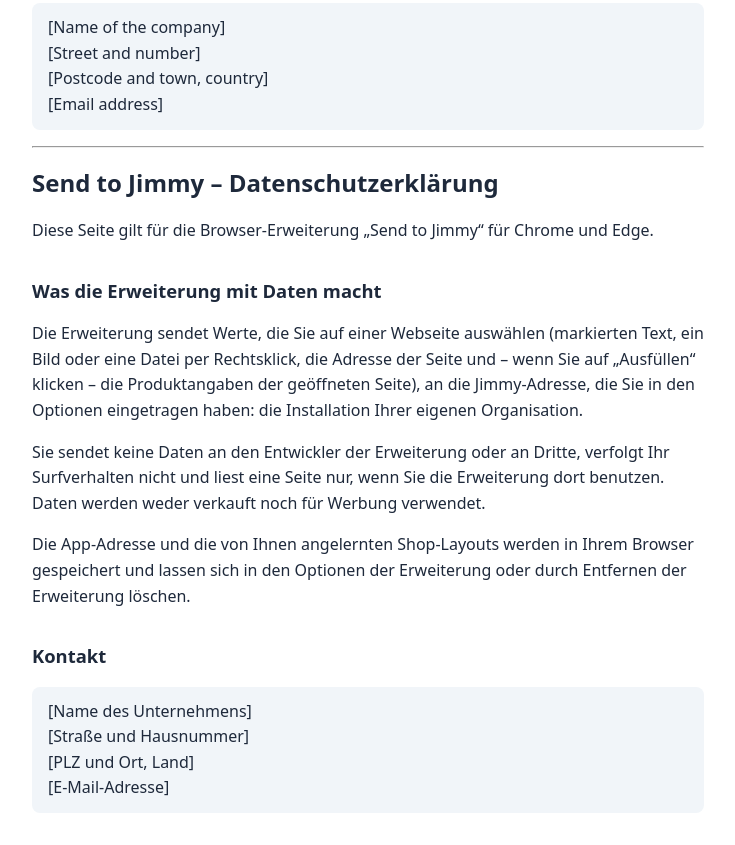
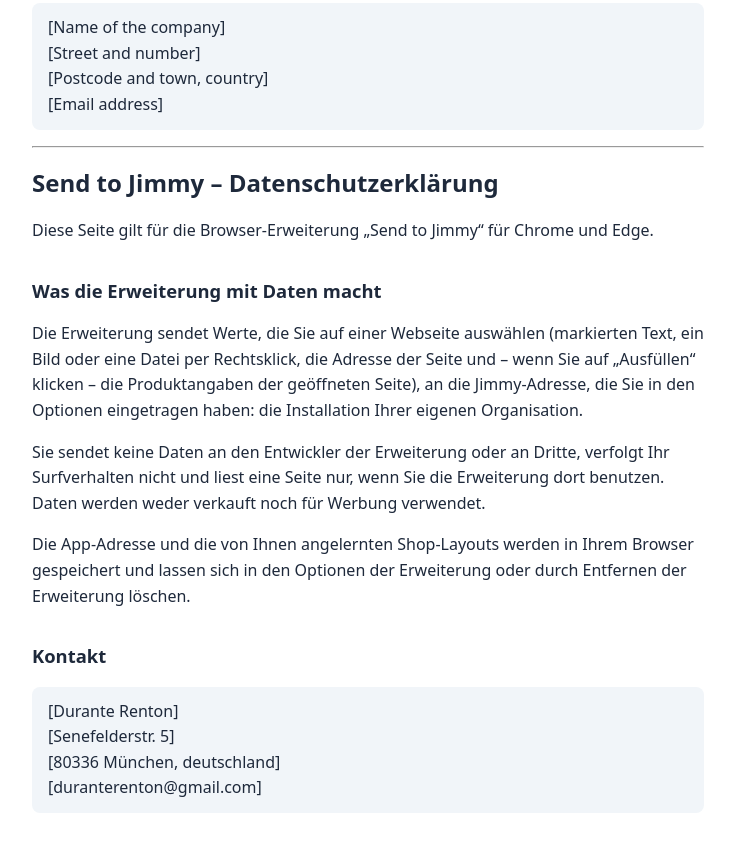
Before and after one commit to Jimmyd1984-code/jimmy-hotel-site, a plain HTML site: page index.html in a window 1280 px wide. Shown: the part 526-1371 px from the top of the page, without its empty margins (272-1007 px from the left). Drawn offline with Linux system fonts and the light colour scheme.

Commit message:
Update index.html

```diff
--- a/index.html
+++ b/index.html
@@ -40,7 +40,7 @@ eine Seite nur, wenn Sie die Erweiterung dort benutzen. Daten werden weder verka
 <p>Die App-Adresse und die von Ihnen angelernten Shop-Layouts werden in Ihrem Browser gespeichert und lassen sich in den
 Optionen der Erweiterung oder durch Entfernen der Erweiterung löschen.</p>
 <h2>Kontakt</h2>
-<p class="contact">[Name des Unternehmens]<br>[Straße und Hausnummer]<br>[PLZ und Ort, Land]<br>[E-Mail-Adresse]</p>
+<p class="contact">[Durante Renton]<br>[Senefelderstr. 5]<br>[80336 München, deutschland]<br>[duranterenton@gmail.com]</p>
 </div>
 </body>
 </html>
```
